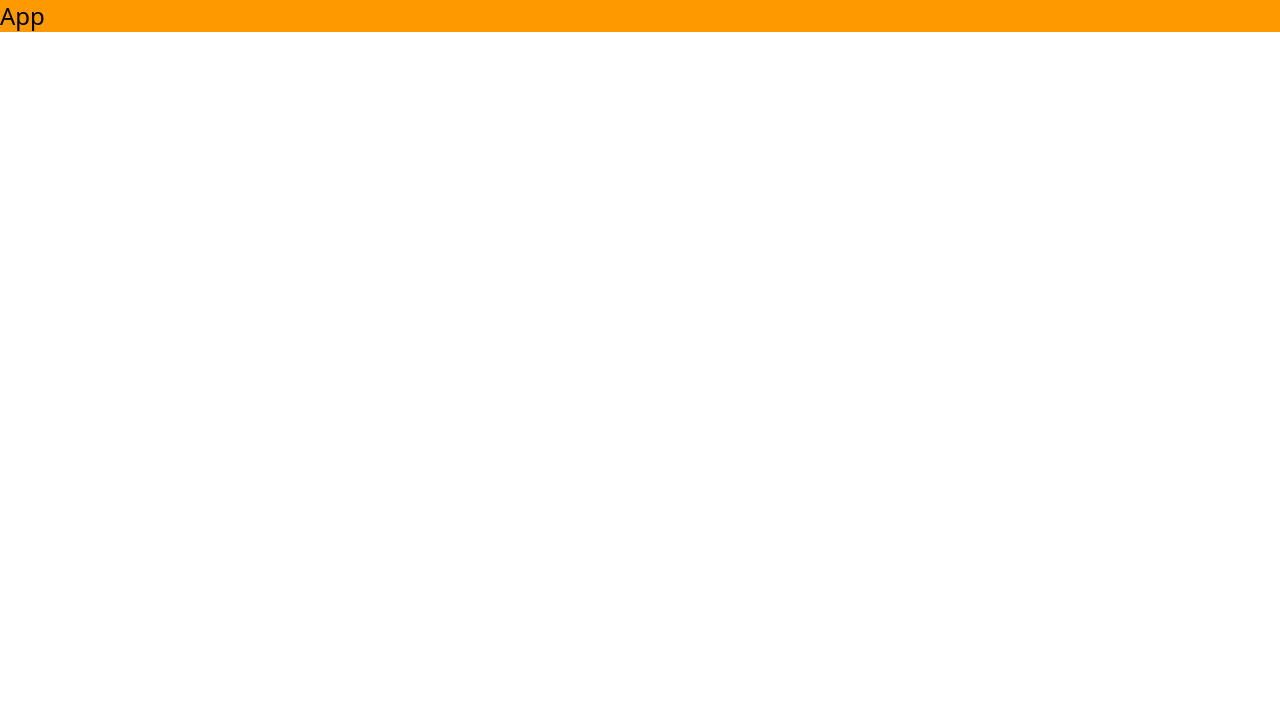
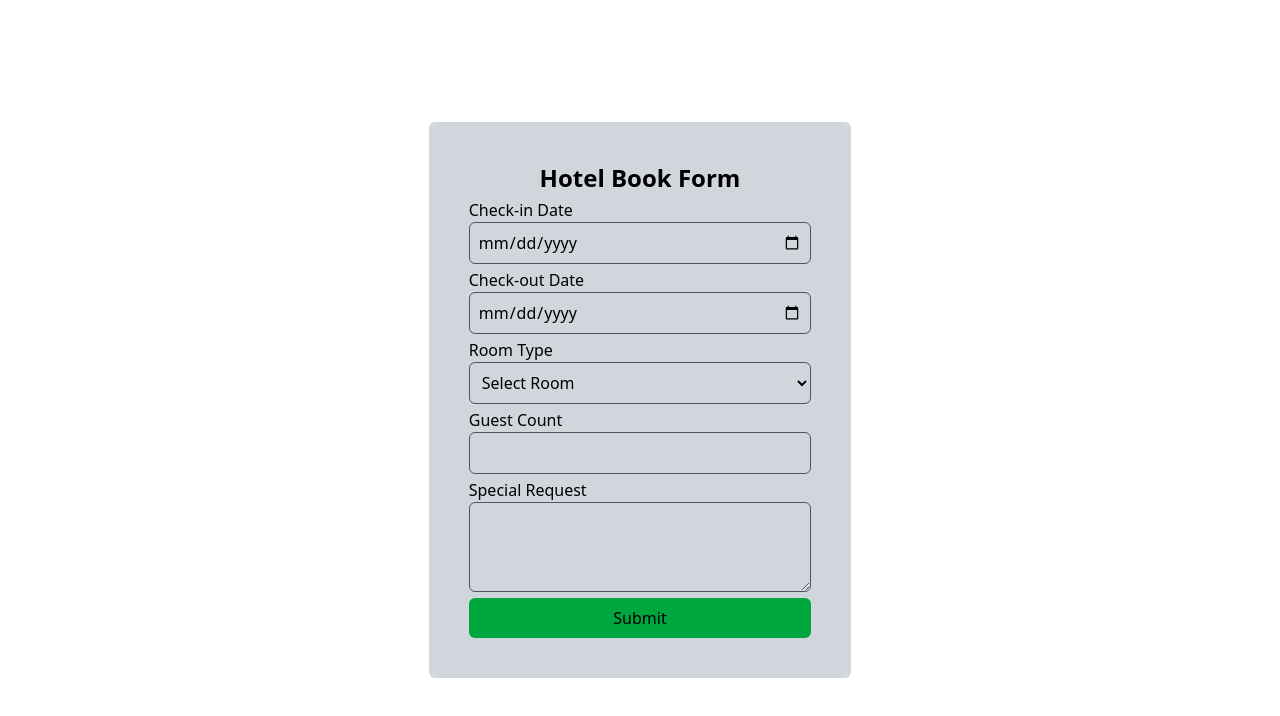
Before and after one commit to deepakmaharana278/Hotel-book-form-SPCL, a React app in the folder frontend/: page / in a window 1280 px wide. Shown: the top 716 px of the page. Built offline with nearby package versions, Linux system fonts and the light colour scheme; the HTML template or start-up script is replaced by a standard one.

Commit message:
Basic structure of Form

```diff
--- a/frontend/src/App.jsx
+++ b/frontend/src/App.jsx
@@ -1,9 +1,39 @@
-import React from 'react'
+import React from "react";
 
 const App = () => {
   return (
-    <div className='text-2xl bg-amber-500'>App</div>
-  )
-}
+    <div className="flex items-center justify-center min-h-screen">
+      <form className="bg-gray-300 p-10 rounded-md">
+        <h1 className="text-center text-2xl font-bold">Hotel Book Form</h1>
+        <div className="mt-1">
+          <label>Check-in Date</label>
+          <input className="w-full p-2 rounded-md  border border-gray-600" type="date" />
+        </div>
+        <div className="mt-1">
+          <label>Check-out Date</label>
+          <input className="w-full p-2 rounded-md  border border-gray-600" type="date" />
+        </div>
+        <div className="mt-1">
+          <label>Room Type</label>
+          <select className="w-full p-2 rounded-md  border border-gray-600" name="" id="">
+            <option value="">Select Room</option>
+              <option>Single</option>
+              <option>Double</option>
+              <option>Suite</option>
+          </select>
+        </div>
+        <div className="mt-1">
+          <label>Guest Count</label>
+          <input min="1" className="w-full p-2 rounded-md  border border-gray-600" type="number" />
+        </div>
+        <div className="mt-1">
+          <label>Special Request</label>
+          <textarea name="" id="" className="w-full p-2 rounded-md  border border-gray-600" rows="3"></textarea>
+        </div>
+        <button type="submit" className="bg-green-600 px-3 py-2 w-full rounded-md">Submit</button>
+      </form>
+    </div>
+  );
+};
 
-export default App
+export default App;
```
